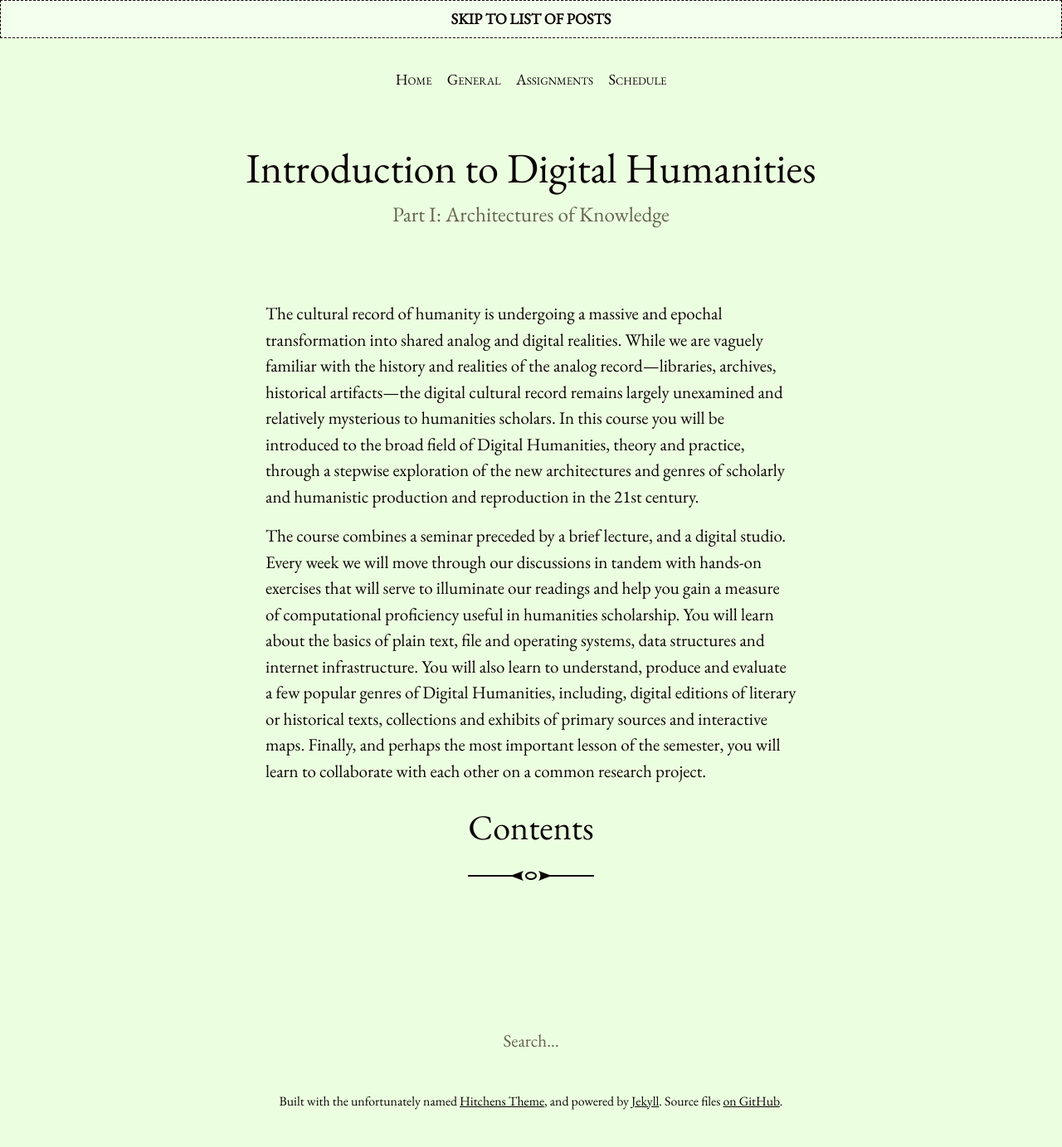
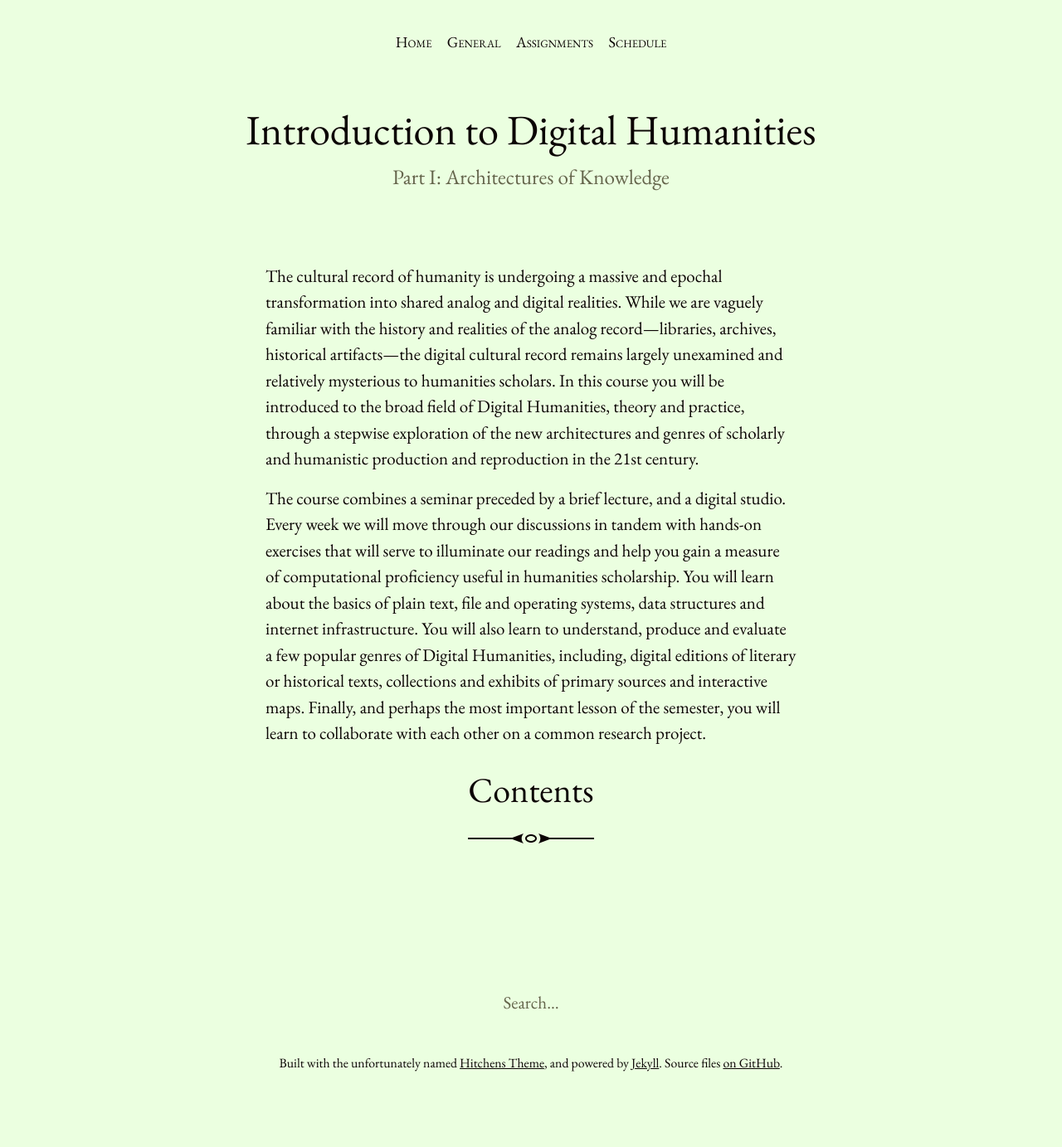
Before and after one commit to elotroalex/f22-intro-dh, a Jekyll site: the page built from index.html, in a window 1280 px wide. Shown: the whole page at 83% size. Built offline with Jekyll 4.4.1, drawn with Linux system fonts in a browser that asks for light colours; the list of posts is cut into pages by our own code; after the commit the page ends 1338 px from its top, so only the background shows below that.

```diff
--- a/_layouts/default.html
+++ b/_layouts/default.html
@@ -21,15 +21,7 @@
   </head>
   <body>
 
-    {% if page.layout == 'home' %}
-      <a href="#main" class="skip-navigation">
-        Skip to list of posts
-      </a>
-    {% else %}
-      <a href="#main" class="skip-navigation">
-        Skip to content
-      </a>
-    {% endif %}
+
 
     {{ content }}
 
--- a/_sass/_base.scss
+++ b/_sass/_base.scss
@@ -148,22 +148,3 @@ span.center {
   padding: 0 2em;
   text-align: center;
 }
-
-.skip-navigation {
-  background: $brand-color;
-  border: 1px dashed transparent;
-  display: block;
-  font-size: .875em;
-  font-weight: 700;
-  margin-top: -2.625rem;
-  padding: .5rem;
-  text-align: center;
-  text-decoration: none;
-  text-transform: uppercase;
-  &:hover,
-  &:focus {
-    background: lighten($brand-color, 2.5%);
-    border-color: $text-color;
-    margin-top: 0;
-  }
-}
```
Also changed, not shown: leftovers.txt (+12 -0 lines).
